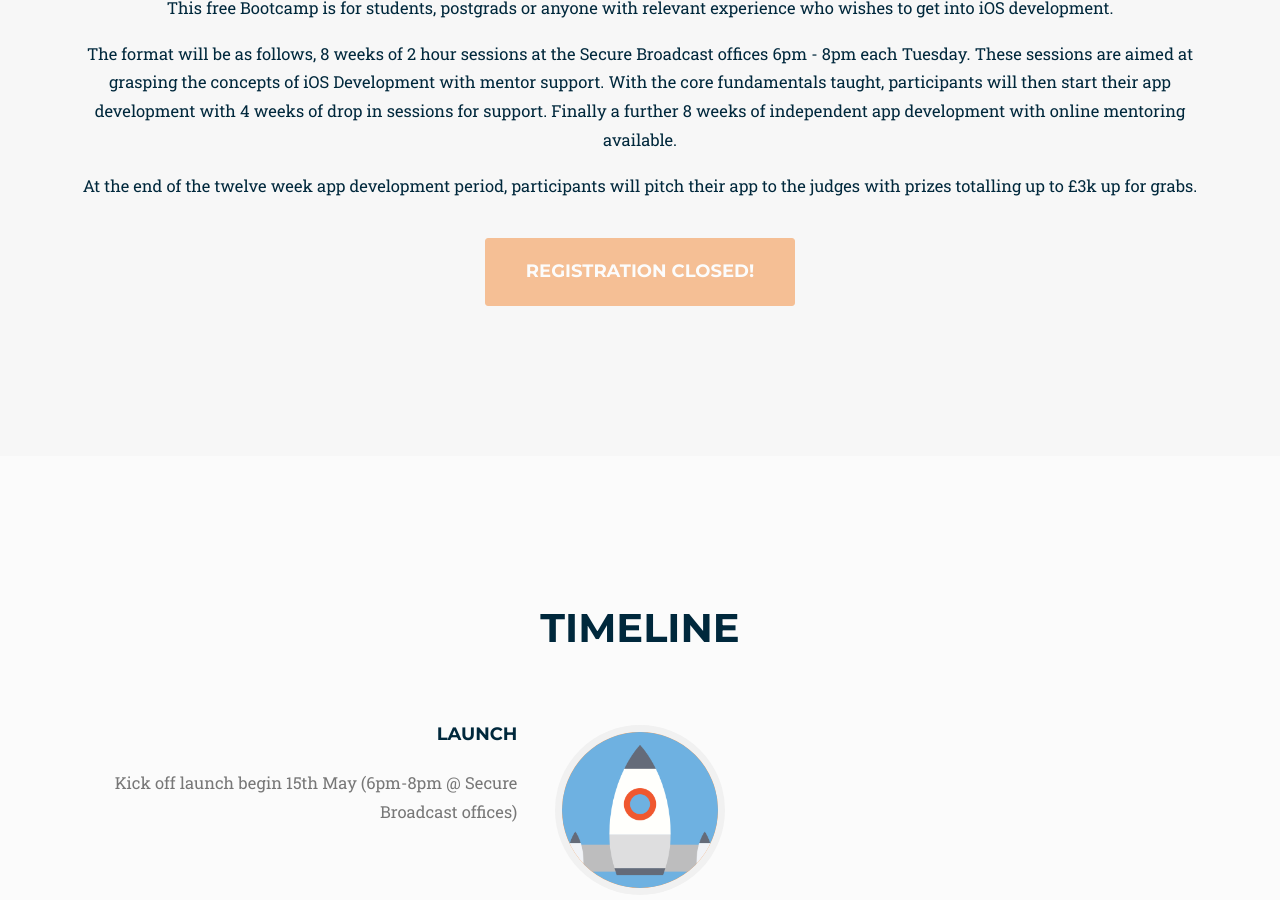
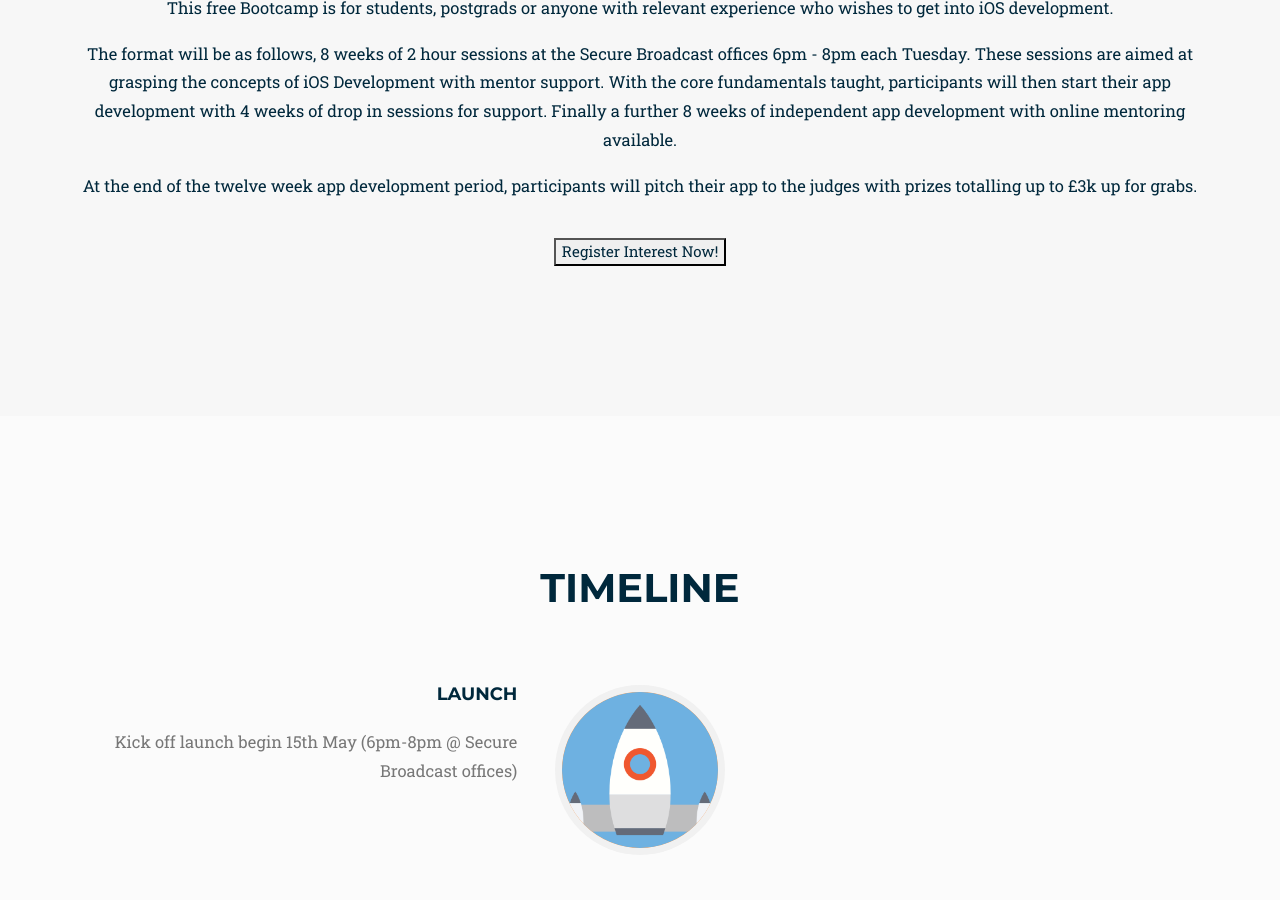
Before and after one commit to ChargedCity/chargedcity.github.io, a Jekyll site: the page built from index.html, in a window 1280 px wide and 900 px high, scrolled down 1244 px. Built offline with Jekyll 4.4.1, drawn with Linux system fonts in a browser that asks for light colours; some web fonts are replaced.

Commit message:
register button updated and form added

```diff
--- a/_includes/2017_data/about.html
+++ b/_includes/2017_data/about.html
@@ -36,7 +36,10 @@
                 <!-- <div class="video"><iframe src="https://www.facebook.com/plugins/video.php?href=https%3A%2F%2Fwww.facebook.com%2Ffacebook%2Fvideos%2F10153231379946729%2F&width=500&show_text=false&appId=269289086810957&height=280" frameborder="0" allowTransparency="true" allowFullScreen="true"></iframe></div><br> -->
 
                 <br>
-                <center><button type="button" name="registration" class="page-scroll btn btn-xl" disabled>Registration Closed!</button></center>
+                <center> <form action="https://docs.google.com/forms/d/e/1FAIpQLSfRW_s7JKgQf8ZLjoXfBp772r7GlclJuGR8D6YrkvY-zlmV8g/viewform?usp=sf_link">
+                    <input type="submit" value="Register Interest Now!" />
+                </form></center>
+
             </div>
         </div>
     </section>
```
Also changed, not shown: 3 other files.
